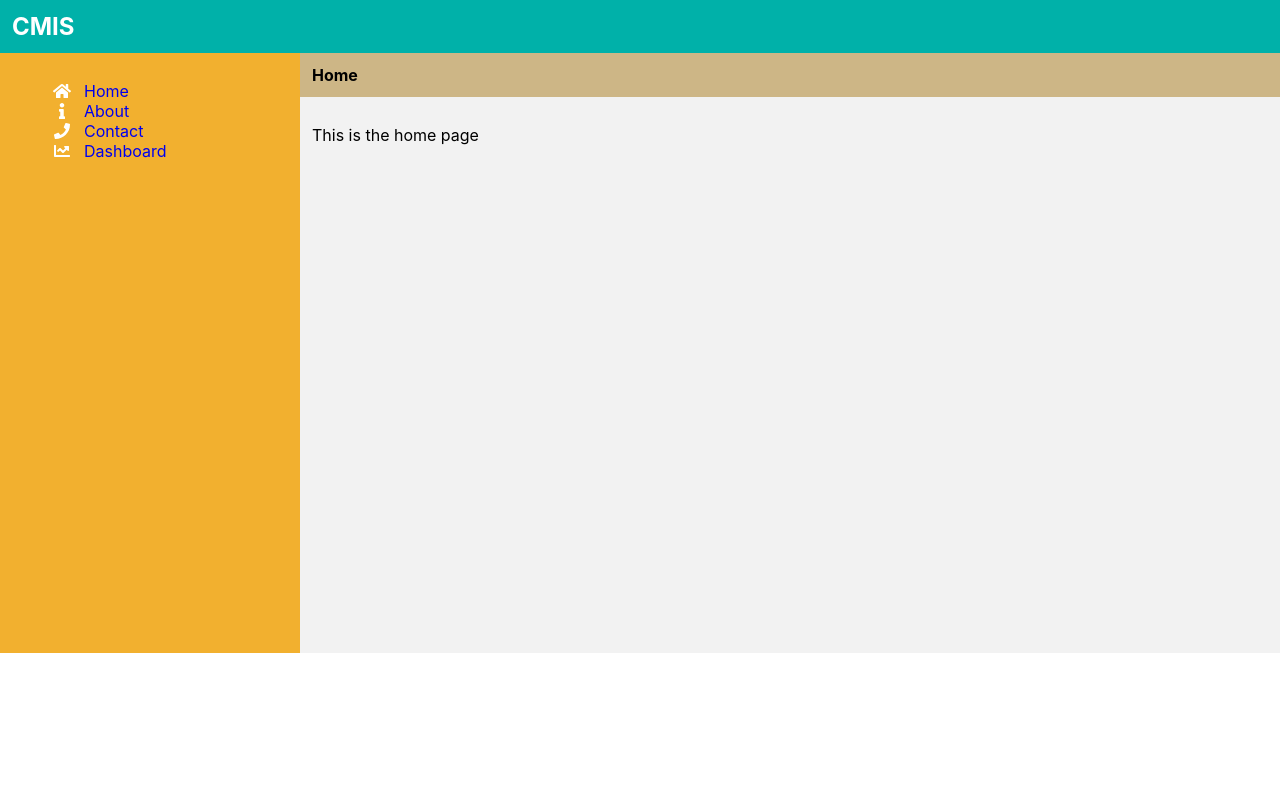
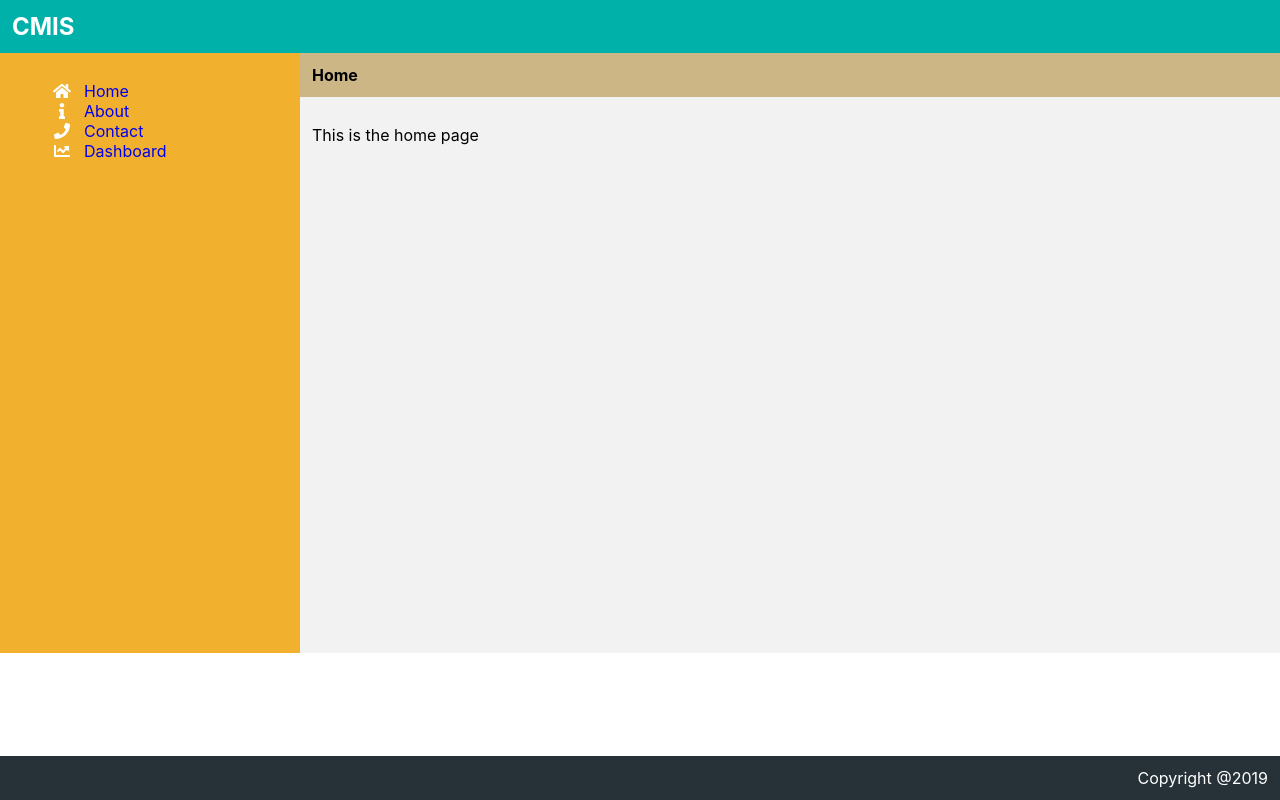
Before and after one commit to anaszakaria/react-app, a React (Create React App) app: page / in a window 1280 px wide. Built offline with nearby package versions, Linux system fonts and the light colour scheme.

Commit message:
Refactor router.js

```diff
--- a/src/App.js
+++ b/src/App.js
@@ -6,6 +6,7 @@ import routes from 'router/index'
 
 // main components
 import AppHeader from 'components/AppHeader'
+import AppFooter from 'components/AppFooter'
 import LeftPanel from 'components/LeftPanel'
 
 // error page
@@ -36,7 +37,7 @@ export default class App extends Component {
                                     <Route
                                         key={index}
                                         path={process.env.PUBLIC_URL + route.path}
-                                        exact={route.exact}
+                                        exact
                                         component={route.component}
                                     />
                                 ))
@@ -45,6 +46,7 @@ export default class App extends Component {
                         </Switch>
                     </section>
                 </Router>
+                <AppFooter />
             </div>
         )
     }
--- /dev/null
+++ b/src/components/AppFooter.js
@@ -0,0 +1,27 @@
+import React from 'react'
+import theme from 'config/theme'
+
+function AppFooter(props) {
+    return (
+        <footer style={styles.footer}>
+            <p style={styles.content}>Copyright @2019</p>
+        </footer>
+    )
+}
+
+export default AppFooter
+
+const styles = {
+    footer: {
+        padding: '12px',
+        color: '#FFF',
+        background: theme.primaryDarkGrey,
+        position: 'fixed',
+        bottom: '0',
+        width: '100%',
+        textAlign: 'right'
+    },
+    content: {
+        margin: '0'
+    }
+}
--- a/src/router/index.js
+++ b/src/router/index.js
@@ -6,23 +6,23 @@ import Dashboard from 'views/Dashboard'
 const routes = [
     {
         path: "/",
-        exact: true,
-        component: Home
+        component: Home,
+        meta: { showFooter: true }
     },
     {
         path: "/about",
-        exact: true,
-        component: About
+        component: About,
+        meta: { showFooter: true }
     },
     {
         path: "/contact",
-        exact: true,
-        component: Contact
+        component: Contact,
+        meta: { showFooter: true }
     },
     {
         path: "/dashboard/:id",
-        exact: true,
-        component: Dashboard
+        component: Dashboard,
+        meta: {}
     }
 ]
 
```
